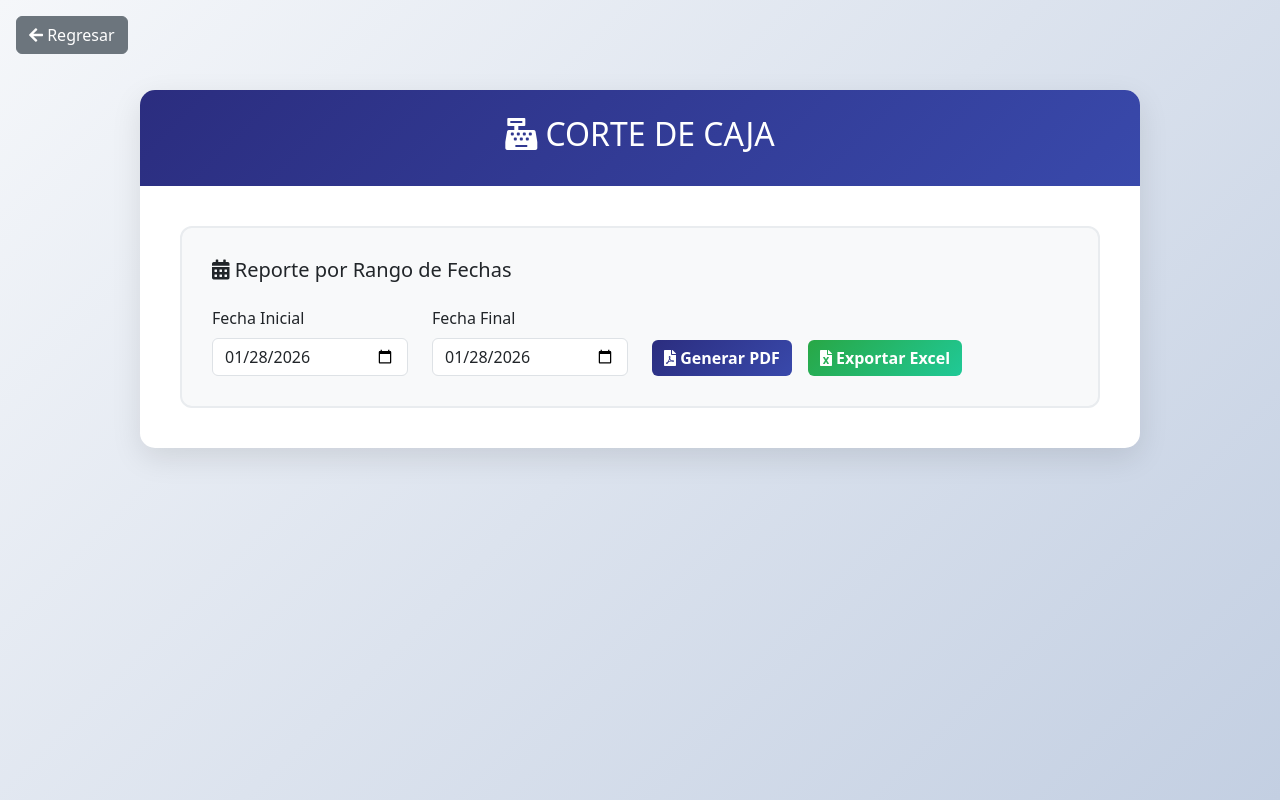
After one commit to JoelLara10/Proyecto-Python, a Flask app: page /admin/corte_caja in a window 1280 px wide. The commit adds this page. Run offline with Flask 3, Linux system fonts and the light colour scheme; the visitor is signed in with stand-in values (Sample User, id 1).

Commit message:
Gestion cuentas: Presupuestos, corte de caja

```diff
--- a/app.py
+++ b/app.py
@@ -2,6 +2,10 @@ from flask import Flask, render_template, request, redirect, url_for, session, f
 from templates.administrativo.pacientes.doc_pacientes import pdf
 import pymysql
 import bcrypt
+from flask import request, make_response
+from fpdf import FPDF
+from decimal import Decimal
+from datetime import datetime, timedelta
 from datetime import datetime, date
 import pymysql.cursors
 
@@ -1199,6 +1203,265 @@ def ver_resultado_gabinete(id_examen):
             'sapell': encabezado['sapell']
         }
     )
+# ==================== GESTIÓN DE CUENTAS ====================
+
+@app.route('/admin/cuenta_pacientes')
+def cuenta_pacientes():
+    if 'user_id' not in session or session['role'] != 'admin':
+        flash('Acceso denegado.', 'error')
+        return redirect(url_for('dashboard'))
+
+    return render_template('administrativo/gestion_cuentas/cuenta_pacientes.html')
+
+
+@app.route('/admin/presupuestos', methods=['GET', 'POST'])
+def presupuestos():
+    if 'user_id' not in session or session.get('role') != 'admin':
+        flash('Acceso denegado.', 'error')
+        return redirect(url_for('dashboard'))
+
+    conn = get_db_connection()
+    cursor = conn.cursor(pymysql.cursors.DictCursor)
+
+    # ⚠️ Temporal
+    id_pac = 1
+    nombre = 'PRUEBA'
+
+    IVA = Decimal('1.16')
+
+    # ======================
+    # INSERTAR SERVICIO
+    # ======================
+    if request.method == 'POST' and 'btnserv' in request.form:
+        serv_id = request.form.get('serv')
+        cantidad = int(request.form.get('cantidad'))
+
+        cursor.execute(
+            "SELECT serv_desc FROM cat_servicios WHERE id_serv = %s",
+            (serv_id,)
+        )
+        serv = cursor.fetchone()
+
+        if serv:
+            cursor.execute("""
+                INSERT INTO presupuesto
+                (fecha, id_pac, nombre, id_serv, servicio, cantidad)
+                VALUES (NOW(), %s, %s, %s, %s, %s)
+            """, (id_pac, nombre, serv_id, serv['serv_desc'], cantidad))
+            conn.commit()
+
+        return redirect(url_for('presupuestos'))
+
+    # ======================
+    # INSERTAR MEDICAMENTO
+    # ======================
+    if request.method == 'POST' and 'btnmed' in request.form:
+        item_id = request.form.get('med')
+        cantidad = int(request.form.get('cantidad'))
+
+        cursor.execute(
+            "SELECT item_code, item_name FROM item WHERE item_id = %s",
+            (item_id,)
+        )
+        item = cursor.fetchone()
+
+        if item:
+            cursor.execute("""
+                INSERT INTO presupuesto
+                (fecha, id_pac, nombre, id_serv, servicio, cantidad)
+                VALUES (NOW(), %s, %s, %s, %s, %s)
+            """, (id_pac, nombre, item['item_code'], item['item_name'], cantidad))
+            conn.commit()
+
+        return redirect(url_for('presupuestos'))
+
+    # ======================
+    # SELECTS PARA FORMULARIOS
+    # ======================
+    cursor.execute("""
+        SELECT id_serv, serv_desc, serv_costo
+        FROM cat_servicios
+        WHERE serv_activo = 'SI'
+    """)
+    servicios = cursor.fetchall()
+
+    cursor.execute("""
+        SELECT item_id, item_code, item_name, item_price
+        FROM item
+    """)
+    items = cursor.fetchall()
+
+    # ======================
+    # TABLA PRESUPUESTO - SERVICIOS
+    # ======================
+    cursor.execute("""
+        SELECT p.*, c.serv_costo
+        FROM presupuesto p
+        JOIN cat_servicios c ON c.id_serv = p.id_serv
+        WHERE p.id_pac = %s
+    """, (id_pac,))
+    lista_serv = cursor.fetchall()
+
+    for p in lista_serv:
+        costo = Decimal(p['serv_costo'])
+        cantidad = Decimal(p['cantidad'])
+        p['subtotal'] = costo * cantidad
+        p['total'] = p['subtotal'] * IVA
+
+    # ======================
+    # TABLA PRESUPUESTO - ITEMS
+    # ======================
+    cursor.execute("""
+        SELECT p.*, i.item_price
+        FROM presupuesto p
+        JOIN item i ON i.item_code = p.id_serv
+        WHERE p.id_pac = %s
+    """, (id_pac,))
+    lista_items = cursor.fetchall()
+
+    for p in lista_items:
+        precio = Decimal(p['item_price'])
+        cantidad = Decimal(p['cantidad'])
+        p['subtotal'] = precio * cantidad
+        p['total'] = p['subtotal'] * IVA
+
+    conn.close()
+
+    return render_template(
+        'administrativo/gestion_cuentas/presupuestos.html',
+        servicios=servicios,
+        items=items,
+        lista_serv=lista_serv,
+        lista_items=lista_items,
+        IVA=IVA
+    )
+
+
+@app.route('/admin/presupuestos/eliminar/<int:id_presupuesto>', methods=['POST'])
+def eliminar_presupuesto(id_presupuesto):
+    if 'user_id' not in session or session.get('role') != 'admin':
+        flash('Acceso denegado.', 'error')
+        return redirect(url_for('dashboard'))
+
+    conn = get_db_connection()
+    cursor = conn.cursor()
+
+    cursor.execute(
+        "DELETE FROM presupuesto WHERE id_presupuesto = %s",
+        (id_presupuesto,)
+    )
+
+    conn.commit()
+    conn.close()
+
+    flash('Registro eliminado correctamente', 'success')
+    return redirect(url_for('presupuestos'))
+
+
+
+@app.route('/admin/corte_caja')
+def corte_caja():
+    if 'user_id' not in session or session['role'] != 'admin':
+        flash('Acceso denegado.', 'error')
+        return redirect(url_for('dashboard'))
+
+    return render_template('administrativo/gestion_cuentas/corte_caja.html')
+
+@app.route('/corte_caja/pdf', methods=['POST'])
+def corte_caja_pdf():
+
+    fecha_inicio = request.form['fecha_inicio']
+    fecha_fin = request.form['fecha_fin']
+
+    # Sumar 1 día a fecha final
+    fecha_fin_real = (
+        datetime.strptime(fecha_fin, "%Y-%m-%d") + timedelta(days=1)
+    ).strftime("%Y-%m-%d")
+
+    conexion = get_db_connection()
+
+    pdf = FPDF()
+    pdf.alias_nb_pages()
+    pdf.add_page()
+
+    # =============================
+    # ENCABEZADO
+    # =============================
+    pdf.set_font('Arial', 'B', 12)
+    pdf.set_text_color(43, 45, 127)
+    pdf.cell(0, 10, 'REPORTE CORTE DE CAJA', border=1, ln=1, align='C')
+    pdf.ln(5)
+
+    pdf.set_font('Arial', '', 10)
+    pdf.cell(
+        0, 8,
+        f"Periodo del {fecha_inicio} al {fecha_fin}",
+        ln=1
+    )
+
+    # =============================
+    # TABLA
+    # =============================
+    pdf.ln(5)
+    pdf.set_font('Arial', 'B', 9)
+
+    headers = ['#', 'Fecha', 'Paciente', 'Monto', 'Tipo', 'Metodo']
+    widths = [8, 25, 80, 20, 15, 30]
+
+    for h, w in zip(headers, widths):
+        pdf.cell(w, 8, h, 1)
+    pdf.ln()
+
+    pdf.set_font('Arial', '', 8)
+
+    total_efectivo = 0
+    contador = 1
+
+    with conexion.cursor() as cursor:
+        sql = """
+        SELECT p.nombre, m.fecha, m.deposito, m.tipo_pago
+        FROM pago_serv p
+        JOIN depositos_pserv m ON p.id_pac = m.id_pac
+        WHERE m.fecha BETWEEN %s AND %s
+          AND m.tipo_pago NOT IN ('DESCUENTO','ASEGURADORA')
+        ORDER BY p.nombre
+        """
+        cursor.execute(sql, (fecha_inicio, fecha_fin_real))
+        rows = cursor.fetchall()
+
+        for r in rows:
+            pdf.cell(8, 8, str(contador), 1)
+            pdf.cell(25, 8, str(r['fecha']), 1)
+            pdf.cell(80, 8, r['nombre'], 1)
+            pdf.cell(20, 8, f"${float(r['deposito']):.2f}", 1)
+            pdf.cell(15, 8, 'SERV', 1)
+            pdf.cell(30, 8, r['tipo_pago'], 1)
+            pdf.ln()
+
+            total_efectivo += float(r['deposito'])
+            contador += 1
+
+    conexion.close()
+
+    # =============================
+    # TOTAL
+    # =============================
+    pdf.set_font('Arial', 'B', 10)
+    pdf.cell(0, 10, f"TOTAL EFECTIVO: ${total_efectivo:,.2f}", 1, ln=1)
+
+    response = make_response(pdf.output(dest='S').encode('latin-1'))
+    response.headers['Content-Type'] = 'application/pdf'
+    response.headers['Content-Disposition'] = 'inline; filename=corte_caja.pdf'
+
+    return response
+
+
+
+@app.route('/corte_caja/excel')
+def corte_caja_excel():
+    # Consulta SQL
+    # Generar Excel
+    return "Generar Excel"
 
 
 @app.route('/logout')
--- /dev/null
+++ b/templates/administrativo/gestion_cuentas/corte_caja.html
@@ -0,0 +1,114 @@
+<!DOCTYPE html>
+<html lang="es">
+<head>
+  <meta charset="UTF-8">
+  <title>Corte de Caja - Reportes Financieros</title>
+
+  <link href="https://cdn.jsdelivr.net/npm/bootstrap@5.3.2/dist/css/bootstrap.min.css" rel="stylesheet">
+  <link href="https://use.fontawesome.com/releases/v5.7.0/css/all.css" rel="stylesheet">
+
+  <style>
+    body {
+      background: linear-gradient(135deg, #f5f7fa 0%, #c3cfe2 100%);
+      min-height: 100vh;
+    }
+    .main-container {
+      background: white;
+      border-radius: 15px;
+      box-shadow: 0 10px 30px rgba(0,0,0,.1);
+      max-width: 1000px;
+      margin: 20px auto;
+      overflow: hidden;
+    }
+    .header-section {
+      background: linear-gradient(135deg, #2b2d7f, #3949ab);
+      color: white;
+      padding: 25px;
+      text-align: center;
+    }
+    .content-section {
+      padding: 40px;
+    }
+    .report-card {
+      background: #f8f9fa;
+      border-radius: 12px;
+      padding: 30px;
+      border: 2px solid #e9ecef;
+    }
+    .btn-primary-custom {
+      background: linear-gradient(135deg, #2b2d7f, #3949ab);
+      border: none;
+      color: white;
+      font-weight: 600;
+    }
+    .btn-excel {
+      background: linear-gradient(135deg, #28a745, #20c997);
+      border: none;
+      color: white;
+      font-weight: 600;
+    }
+  </style>
+</head>
+
+<body class="p-3">
+
+<a href="{{ url_for('administrativo') }}" class="btn btn-secondary mb-3">
+  <i class="fas fa-arrow-left"></i> Regresar
+</a>
+
+<div class="main-container">
+  <div class="header-section">
+    <h2>
+      <i class="fas fa-cash-register"></i>
+      CORTE DE CAJA
+    </h2>
+  </div>
+
+  <div class="content-section">
+
+    <form method="POST" action="{{ url_for('corte_caja_pdf') }}" target="_blank">
+      <div class="report-card">
+
+        <h5 class="mb-4">
+          <i class="fas fa-calendar-alt"></i>
+          Reporte por Rango de Fechas
+        </h5>
+
+        <div class="row align-items-end">
+          <div class="col-md-3">
+            <label class="form-label">Fecha Inicial</label>
+            <input type="date" name="fecha_inicio" class="form-control" required>
+          </div>
+
+          <div class="col-md-3">
+            <label class="form-label">Fecha Final</label>
+            <input type="date" name="fecha_fin" class="form-control" required>
+          </div>
+
+          <div class="col-md-6 d-flex gap-3">
+            <button type="submit" class="btn btn-primary-custom">
+              <i class="fas fa-file-pdf"></i> Generar PDF
+            </button>
+
+            <a href="{{ url_for('corte_caja_excel') }}" class="btn btn-excel">
+              <i class="fas fa-file-excel"></i> Exportar Excel
+            </a>
+          </div>
+        </div>
+
+      </div>
+    </form>
+
+  </div>
+</div>
+
+<script>
+  // Colocar fecha actual por defecto
+  document.addEventListener('DOMContentLoaded', () => {
+    const today = new Date().toISOString().split('T')[0];
+    document.querySelectorAll('input[type="date"]').forEach(i => i.value = today);
+  });
+</script>
+
+</body>
+</html>
```
Also changed, not shown: templates/administrativo/administrativo.html (+74 -3 lines), templates/administrativo/gestion_cuentas/cuenta_pacientes.html (added, +16 -0 lines), templates/administrativo/gestion_cuentas/presupuestos.html (added, +215 -0 lines).
